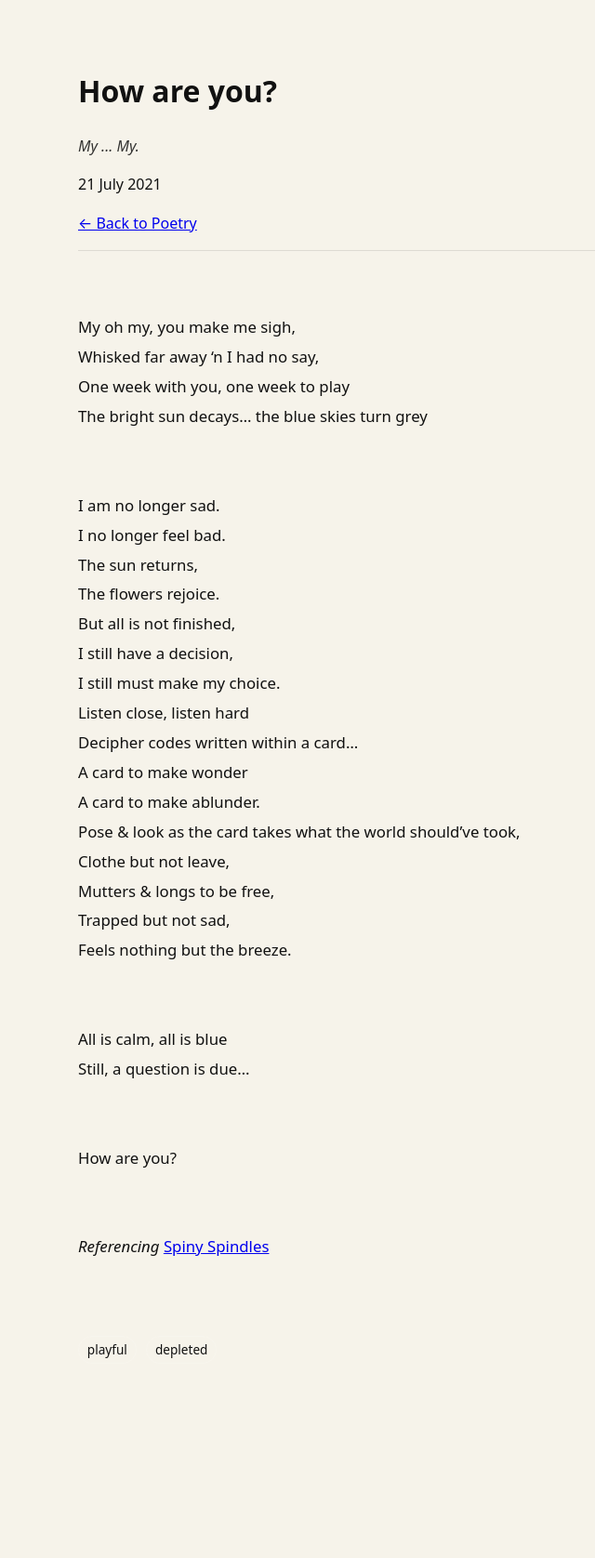
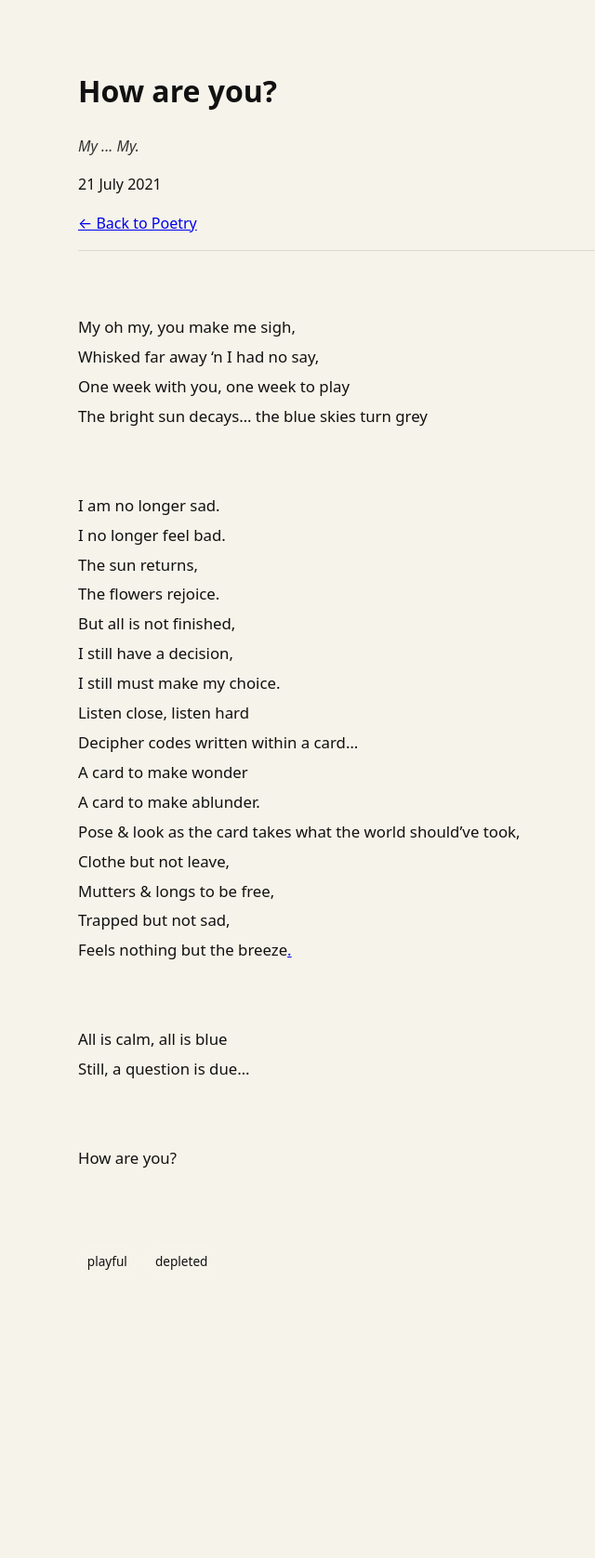
Before and after one commit to Wagz28/Wagz28.github.io, a Jekyll site: the page built from _poems/how-are-you.md, in a window 1280 px wide. Shown: the whole page at 93% size, without its empty margins (126-766 px from the left). Built offline with Jekyll 4.4.1, drawn with Linux system fonts in a browser that asks for light colours; after the commit the page ends 1580 px from its top, so only the background shows below that.

Commit message:
Link correction 2

```diff
--- a/_poems/how-are-you.md
+++ b/_poems/how-are-you.md
@@ -25,11 +25,9 @@ Pose & look as the card takes what the world should've took,
 Clothe but not leave,
 Mutters & longs to be free,
 Trapped but not sad,
-Feels nothing but the breeze.
+Feels nothing but the breeze[.](https://www.benwagstaff.com/poetry/spiny-spindles/)
 
 All is calm, all is blue
 Still, a question is due...
 
 How are you?
-
-_Referencing_ [Spiny Spindles](https://www.benwagstaff.com/poetry/spiny-spindles/)
```
